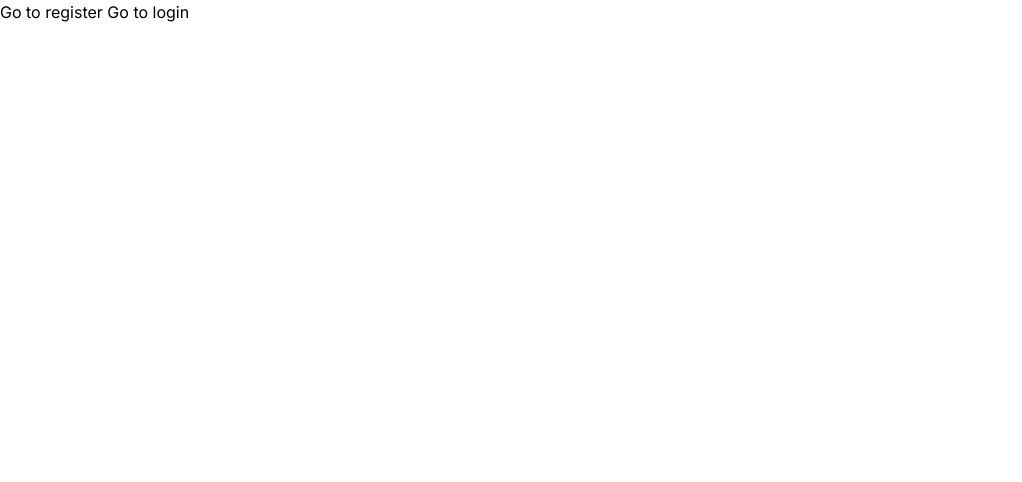
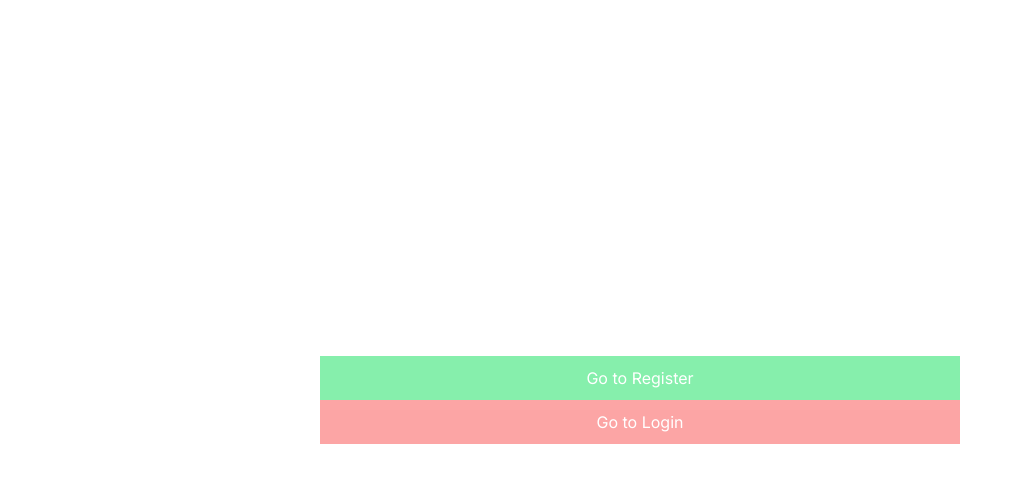
Before and after one commit to arjaybudzz/chat-app, a Next.js app in the folder frontend/: page / in a window 1280 px wide. Shown: the top 482 px of the page, without its empty margins (0-1022 px from the left). Built offline with nearby package versions, Linux system fonts and the light colour scheme.

Commit message:
edited login page

```diff
--- a/frontend/src/app/feed/page.tsx
+++ b/frontend/src/app/feed/page.tsx
@@ -0,0 +1,16 @@
+
+
+
+
+export default function MainFeed() {
+
+	return (
+
+		<div>
+			<p>Feed</p>
+
+		</div>
+
+	);
+
+}
--- a/frontend/src/app/login/page.tsx
+++ b/frontend/src/app/login/page.tsx
@@ -33,7 +33,7 @@ export default function Login() {
 			cookies().set("userToken", response.data.token);
 			cookies().set("userId", response.data.id);
 			router.push("/feed");
-		}).catch((errors) => console.log(errors)),
+		}).catch((errors) => console.log(errors))
 	}
 
 	return (
--- a/frontend/src/app/page.tsx
+++ b/frontend/src/app/page.tsx
@@ -1,11 +1,22 @@
+"use client";
+
 import Link from 'next/link'
+import { useRouter } from 'next/navigation';
+
+export default function Home() {
+
+	const router = useRouter();
 
 
-export default function Home() {
-  return (
-    <main>
-	<Link href="/register">Go to register</Link>
-	<Link href="/login"> Go to login </Link>
-    </main>
-  );
+	return (
+    		<main className="w-screen h-screen flex flex-col justify-center items-center">
+
+			<button
+				onClick={() => router.push("/register")}
+				className="w-1/2 h-11 bg-green-300 text-white">Go to Register</button>
+			<button
+				onClick={() => router.push("/login")}
+				className="w-1/2 h-11 bg-red-300 text-white">Go to Login</button>
+		</main>
+  	);
 }
```
